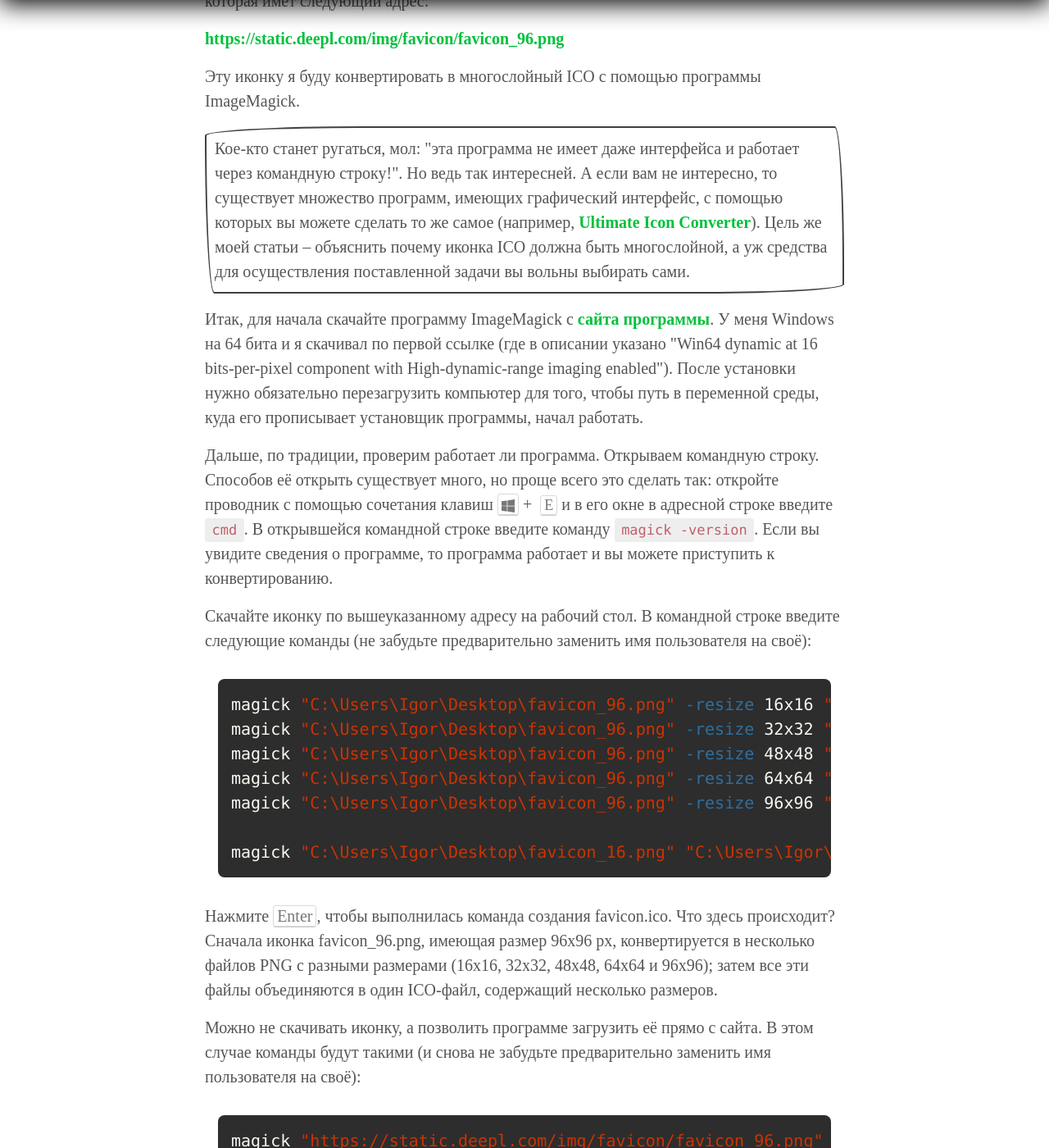
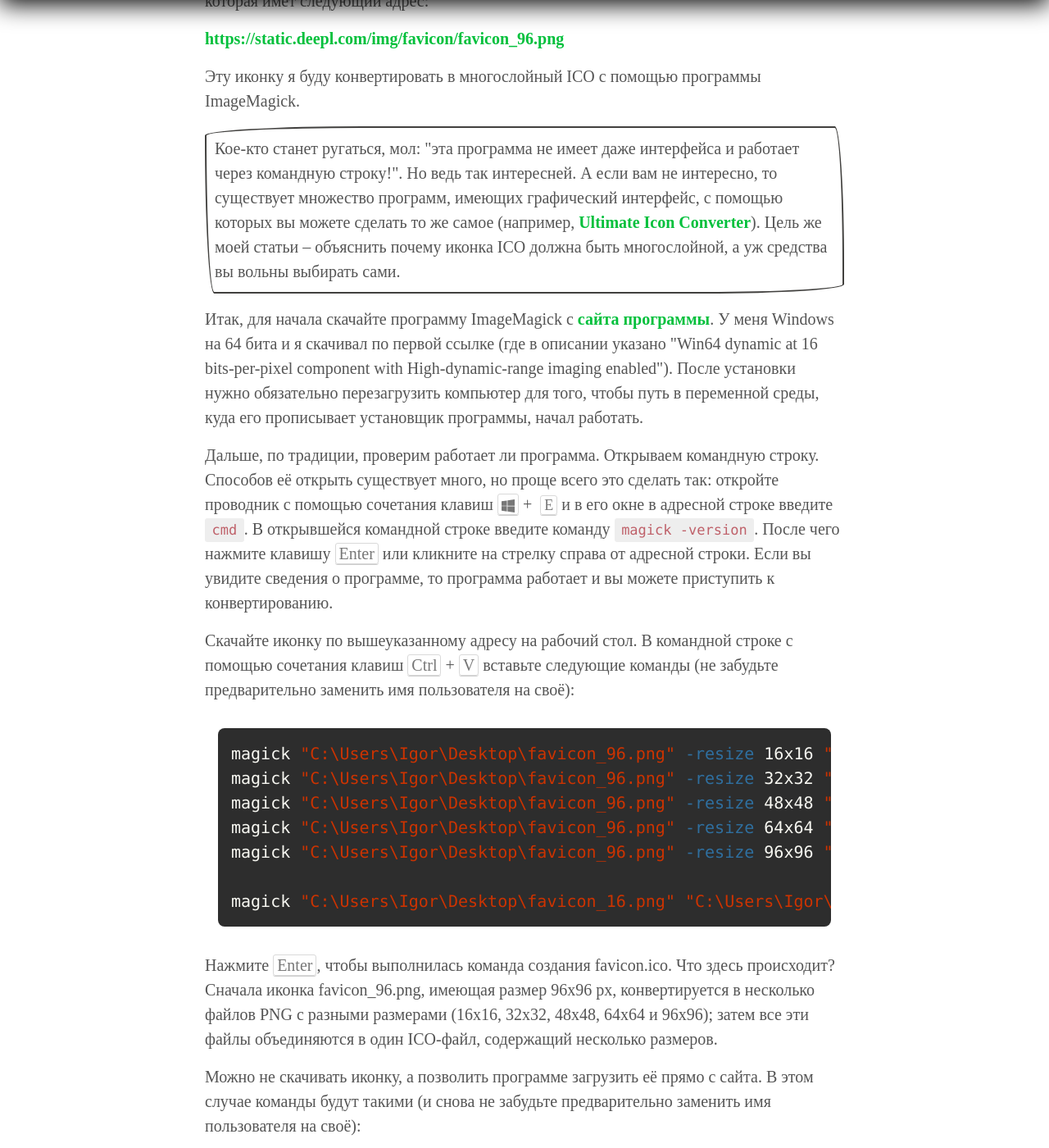
Before and after one commit to postolny/postolny.github.io, a Jekyll site: the page built from _posts/2024-11-08-come-creare-un-icona-ico-di-alta-qualita.md, in a window 1280 px wide and 1400 px high, scrolled down 1439 px. Shown: the whole window at 82% size. Built offline with Jekyll 4.4.1, drawn with Linux system fonts in a browser that asks for light colours.

Commit message:
Add files via upload

````diff
--- a/_posts/2024-11-08-come-creare-un-icona-ico-di-alta-qualita.md
+++ b/_posts/2024-11-08-come-creare-un-icona-ico-di-alta-qualita.md
@@ -26,14 +26,14 @@ tags: [Software, Web]
 
 Эту иконку я буду конвертировать в многослойный ICO с помощью программы ImageMagick.
 
-Кое-кто станет ругаться, мол: "эта программа не имеет даже интерфейса и работает через командную строку!". Но ведь так интересней. А если вам не интересно, то существует множество программ, имеющих графический интерфейс, с помощью которых вы можете сделать то же самое (например, [Ultimate Icon Converter](https://www.door2windows.com/ultimate-icon-converter/){:target="_blank" rel="noopener noreferrer"}). Цель же моей статьи – объяснить почему иконка ICO должна быть многослойной, а уж средства для осуществления поставленной задачи вы вольны выбирать сами.
+Кое-кто станет ругаться, мол: "эта программа не имеет даже интерфейса и работает через командную строку!". Но ведь так интересней. А если вам не интересно, то существует множество программ, имеющих графический интерфейс, с помощью которых вы можете сделать то же самое (например, [Ultimate Icon Converter](https://www.door2windows.com/ultimate-icon-converter/){:target="_blank" rel="noopener noreferrer"}). Цель же моей статьи – объяснить почему иконка ICO должна быть многослойной, а уж средства вы вольны выбирать сами.
 {: .cornice}
 
 Итак, для начала скачайте программу ImageMagick с [сайта программы](https://imagemagick.org/script/download.php#windows){:target="_blank" rel="noopener noreferrer"}. У меня Windows на 64 бита и я скачивал по первой ссылке (где в описании указано "Win64 dynamic at 16 bits-per-pixel component with High-dynamic-range imaging enabled"). После установки нужно обязательно перезагрузить компьютер для того, чтобы путь в переменной среды, куда его прописывает установщик программы, начал работать.
 
-Дальше, по традиции, проверим работает ли программа. Открываем командную строку. Способов её открыть существует много, но проще всего это сделать так: откройте проводник с помощью сочетания клавиш <kbd><svg xmlns="http://www.w3.org/2000/svg" width="16" height="16" viewBox="0 0 16 16" style="vertical-align: middle;"><path fill="currentColor" d="M6.555 1.375L0 2.237v5.45h6.555zM0 13.795l6.555.933V8.313H0zm7.278-5.4l.026 6.378L16 16V8.395zM16 0L7.33 1.244v6.414H16z"/></svg></kbd> + <kbd style="font-size: 18px; margin-left: 5px; vertical-align: middle;">E</kbd> и в его окне в адресной строке введите `cmd`. В открывшейся командной строке введите команду `magick -version`. Если вы увидите сведения о программе, то программа работает и вы можете приступить к конвертированию.
+Дальше, по традиции, проверим работает ли программа. Открываем командную строку. Способов её открыть существует много, но проще всего это сделать так: откройте проводник с помощью сочетания клавиш <kbd><svg xmlns="http://www.w3.org/2000/svg" width="16" height="16" viewBox="0 0 16 16" style="vertical-align: middle;"><path fill="currentColor" d="M6.555 1.375L0 2.237v5.45h6.555zM0 13.795l6.555.933V8.313H0zm7.278-5.4l.026 6.378L16 16V8.395zM16 0L7.33 1.244v6.414H16z"/></svg></kbd> + <kbd style="font-size: 18px; margin-left: 5px; vertical-align: middle;">E</kbd> и в его окне в адресной строке введите `cmd`. В открывшейся командной строке введите команду `magick -version`. После чего нажмите клавишу <kbd>Enter</kbd> или кликните на стрелку справа от адресной строки. Если вы увидите сведения о программе, то программа работает и вы можете приступить к конвертированию.
 
-Скачайте иконку по вышеуказанному адресу на рабочий стол. В командной строке введите следующие команды (не забудьте предварительно заменить имя пользователя на своё):
+Скачайте иконку по вышеуказанному адресу на рабочий стол. В командной строке с помощью сочетания клавиш <kbd>Ctrl</kbd> + <kbd>V</kbd> вставьте следующие команды (не забудьте предварительно заменить имя пользователя на своё):
 
 ```shell
 magick "C:\Users\Igor\Desktop\favicon_96.png" -resize 16x16 "C:\Users\Igor\Desktop\favicon_16.png"
````
